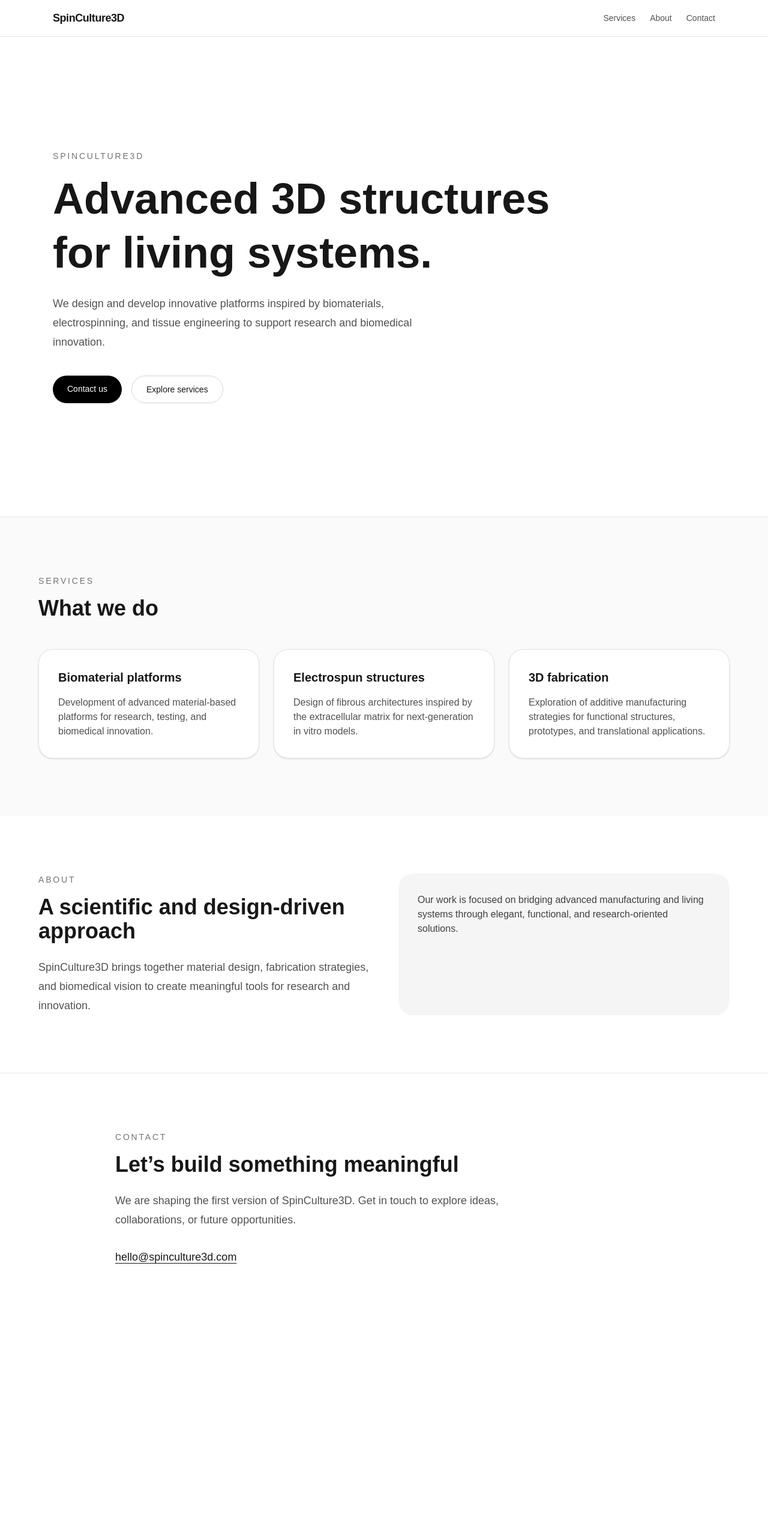
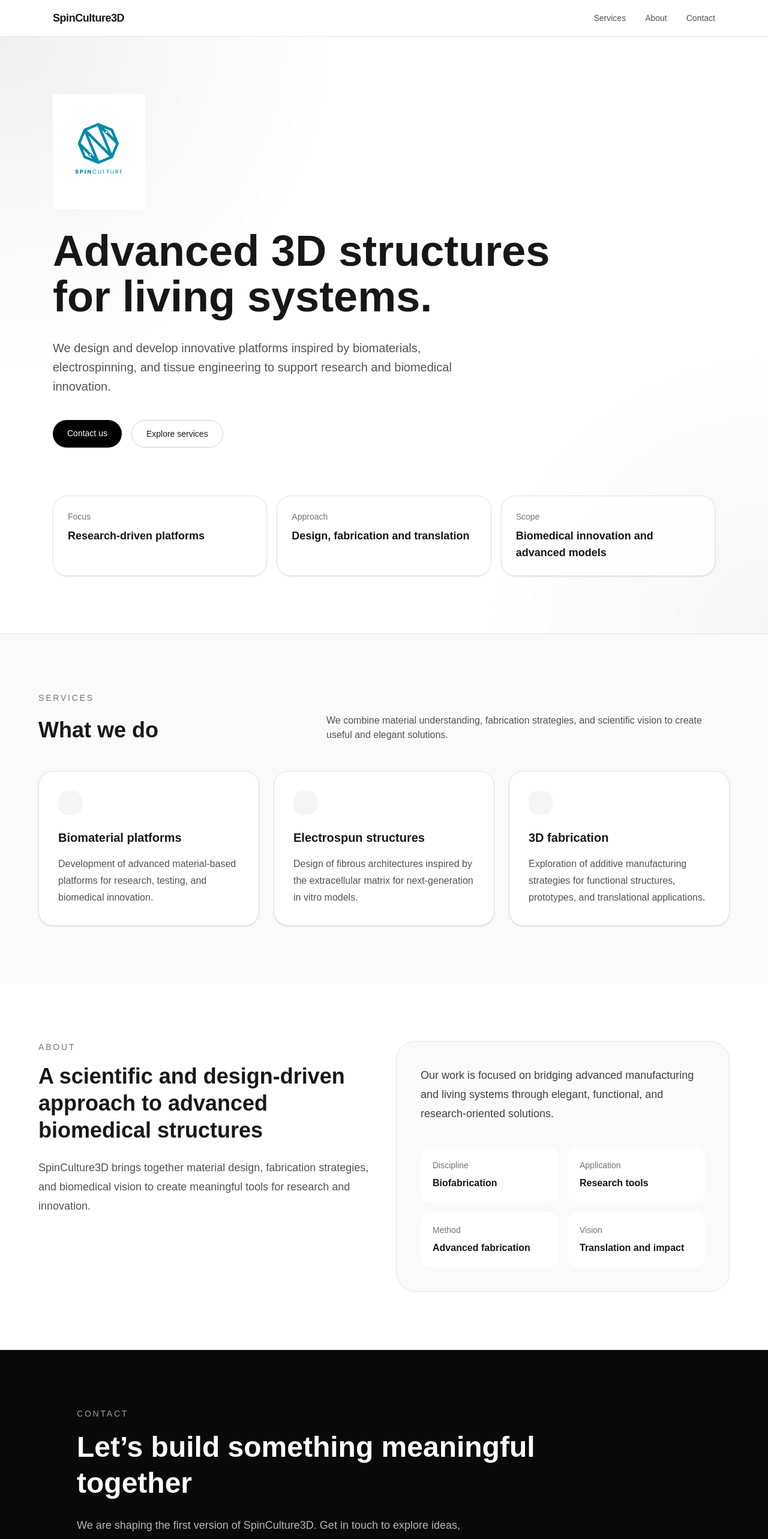
Before and after one commit to ecasanovab/spinculture3d-web, a Next.js app: page / in a window 1280 px wide. Shown: the top 2565 px of the page at 60% size. Before the commit the page ends 2205 px from the top, so only its background shows below. Built offline with nearby package versions, Linux system fonts and the light colour scheme.

Commit message:
Update homepage layout and logo

```diff
--- a/app/page.tsx
+++ b/app/page.tsx
@@ -1,13 +1,15 @@
+import Image from "next/image";
+
 export default function Home() {
   return (
     <main className="bg-white text-neutral-900">
-      <header className="sticky top-0 z-50 border-b border-neutral-200 bg-white/90 backdrop-blur">
+      <header className="sticky top-0 z-50 border-b border-neutral-200/80 bg-white/80 backdrop-blur-xl">
         <div className="mx-auto flex max-w-6xl items-center justify-between px-6 py-4">
           <a href="#" className="text-lg font-semibold tracking-tight">
             SpinCulture3D
           </a>
 
-          <nav className="hidden gap-6 text-sm text-neutral-600 md:flex">
+          <nav className="hidden items-center gap-8 text-sm text-neutral-600 md:flex">
             <a href="#services" className="transition hover:text-black">
               Services
             </a>
@@ -21,16 +23,28 @@ export default function Home() {
         </div>
       </header>
 
-      <section className="mx-auto flex min-h-screen max-w-6xl flex-col justify-center px-6 py-20">
-        <p className="mb-4 text-sm font-medium uppercase tracking-[0.2em] text-neutral-500">
-          SpinCulture3D
-        </p>
+      <section className="relative overflow-hidden">
+        <div className="absolute inset-0 bg-[radial-gradient(circle_at_top_left,rgba(0,0,0,0.06),transparent_35%),radial-gradient(circle_at_bottom_right,rgba(0,0,0,0.04),transparent_30%)]" />
 
-        <h1 className="max-w-4xl text-5xl font-semibold leading-tight md:text-7xl">
-          Advanced 3D structures for living systems.
+        <div className="relative mx-auto flex min-h-[92vh] max-w-6xl flex-col justify-center px-6 py-24">
+          <div className="mb-8">
+            <Image
+              src="/LOGO_VERTICAL .jpg"
+              alt="SpinCulture3D logo"
+              width={500}
+              height={500}
+              className="h-40 w-auto object-contain md:h-48"
+              priority
+            />
+          </div>
+
+          <h1 className="max-w-5xl text-5xl font-semibold leading-[1.05] md:text-7xl">
+            Advanced 3D structures
+            <br />
+            for living systems.
           </h1>
 
-        <p className="mt-6 max-w-2xl text-lg leading-8 text-neutral-600">
+          <p className="mt-8 max-w-2xl text-lg leading-8 text-neutral-600 md:text-xl">
             We design and develop innovative platforms inspired by biomaterials,
             electrospinning, and tissue engineering to support research and
             biomedical innovation.
@@ -51,6 +65,30 @@ export default function Home() {
               Explore services
             </a>
           </div>
+
+          <div className="mt-20 grid gap-4 md:grid-cols-3">
+            <div className="rounded-3xl border border-neutral-200 bg-white/70 p-6 shadow-sm backdrop-blur">
+              <p className="text-sm text-neutral-500">Focus</p>
+              <p className="mt-2 text-lg font-semibold">
+                Research-driven platforms
+              </p>
+            </div>
+
+            <div className="rounded-3xl border border-neutral-200 bg-white/70 p-6 shadow-sm backdrop-blur">
+              <p className="text-sm text-neutral-500">Approach</p>
+              <p className="mt-2 text-lg font-semibold">
+                Design, fabrication and translation
+              </p>
+            </div>
+
+            <div className="rounded-3xl border border-neutral-200 bg-white/70 p-6 shadow-sm backdrop-blur">
+              <p className="text-sm text-neutral-500">Scope</p>
+              <p className="mt-2 text-lg font-semibold">
+                Biomedical innovation and advanced models
+              </p>
+            </div>
+          </div>
+        </div>
       </section>
 
       <section
@@ -62,30 +100,37 @@ export default function Home() {
             Services
           </p>
 
-          <h2 className="mt-4 text-3xl font-semibold md:text-4xl">
-            What we do
-          </h2>
+          <div className="mt-4 flex flex-col gap-4 md:flex-row md:items-end md:justify-between">
+            <h2 className="text-3xl font-semibold md:text-4xl">What we do</h2>
+            <p className="max-w-2xl text-neutral-600">
+              We combine material understanding, fabrication strategies, and
+              scientific vision to create useful and elegant solutions.
+            </p>
+          </div>
 
           <div className="mt-12 grid gap-6 md:grid-cols-3">
-            <article className="rounded-3xl border border-neutral-200 bg-white p-8 shadow-sm">
+            <article className="group rounded-3xl border border-neutral-200 bg-white p-8 shadow-sm transition hover:-translate-y-1 hover:shadow-md">
+              <div className="mb-6 h-10 w-10 rounded-2xl bg-neutral-100" />
               <h3 className="text-xl font-semibold">Biomaterial platforms</h3>
-              <p className="mt-4 text-neutral-600">
+              <p className="mt-4 leading-7 text-neutral-600">
                 Development of advanced material-based platforms for research,
                 testing, and biomedical innovation.
               </p>
             </article>
 
-            <article className="rounded-3xl border border-neutral-200 bg-white p-8 shadow-sm">
+            <article className="group rounded-3xl border border-neutral-200 bg-white p-8 shadow-sm transition hover:-translate-y-1 hover:shadow-md">
+              <div className="mb-6 h-10 w-10 rounded-2xl bg-neutral-100" />
               <h3 className="text-xl font-semibold">Electrospun structures</h3>
-              <p className="mt-4 text-neutral-600">
+              <p className="mt-4 leading-7 text-neutral-600">
                 Design of fibrous architectures inspired by the extracellular
                 matrix for next-generation in vitro models.
               </p>
             </article>
 
-            <article className="rounded-3xl border border-neutral-200 bg-white p-8 shadow-sm">
+            <article className="group rounded-3xl border border-neutral-200 bg-white p-8 shadow-sm transition hover:-translate-y-1 hover:shadow-md">
+              <div className="mb-6 h-10 w-10 rounded-2xl bg-neutral-100" />
               <h3 className="text-xl font-semibold">3D fabrication</h3>
-              <p className="mt-4 text-neutral-600">
+              <p className="mt-4 leading-7 text-neutral-600">
                 Exploration of additive manufacturing strategies for functional
                 structures, prototypes, and translational applications.
               </p>
@@ -95,14 +140,15 @@ export default function Home() {
       </section>
 
       <section id="about" className="px-6 py-24">
-        <div className="mx-auto grid max-w-6xl gap-12 md:grid-cols-2">
+        <div className="mx-auto grid max-w-6xl gap-10 md:grid-cols-2">
           <div>
             <p className="text-sm font-medium uppercase tracking-[0.2em] text-neutral-500">
               About
             </p>
 
-            <h2 className="mt-4 text-3xl font-semibold md:text-4xl">
-              A scientific and design-driven approach
+            <h2 className="mt-4 max-w-xl text-3xl font-semibold leading-tight md:text-4xl">
+              A scientific and design-driven approach to advanced biomedical
+              structures
             </h2>
 
             <p className="mt-6 text-lg leading-8 text-neutral-600">
@@ -112,44 +158,73 @@ export default function Home() {
             </p>
           </div>
 
-          <div className="rounded-3xl bg-neutral-100 p-8">
-            <p className="text-neutral-700">
+          <div className="rounded-[2rem] border border-neutral-200 bg-neutral-50 p-8 md:p-10">
+            <p className="text-lg leading-8 text-neutral-700">
               Our work is focused on bridging advanced manufacturing and living
               systems through elegant, functional, and research-oriented
               solutions.
             </p>
+
+            <div className="mt-10 grid grid-cols-2 gap-4">
+              <div className="rounded-2xl bg-white p-5">
+                <p className="text-sm text-neutral-500">Discipline</p>
+                <p className="mt-2 font-semibold">Biofabrication</p>
+              </div>
+
+              <div className="rounded-2xl bg-white p-5">
+                <p className="text-sm text-neutral-500">Application</p>
+                <p className="mt-2 font-semibold">Research tools</p>
+              </div>
+
+              <div className="rounded-2xl bg-white p-5">
+                <p className="text-sm text-neutral-500">Method</p>
+                <p className="mt-2 font-semibold">Advanced fabrication</p>
+              </div>
+
+              <div className="rounded-2xl bg-white p-5">
+                <p className="text-sm text-neutral-500">Vision</p>
+                <p className="mt-2 font-semibold">Translation and impact</p>
+              </div>
+            </div>
           </div>
         </div>
       </section>
 
       <section
         id="contact"
-        className="border-t border-neutral-200 px-6 py-24"
+        className="border-t border-neutral-200 bg-neutral-950 px-6 py-24 text-white"
       >
-        <div className="mx-auto max-w-4xl">
-          <p className="text-sm font-medium uppercase tracking-[0.2em] text-neutral-500">
+        <div className="mx-auto max-w-5xl">
+          <p className="text-sm font-medium uppercase tracking-[0.2em] text-white/60">
             Contact
           </p>
 
-          <h2 className="mt-4 text-3xl font-semibold md:text-4xl">
-            Let’s build something meaningful
+          <h2 className="mt-4 max-w-3xl text-3xl font-semibold leading-tight md:text-5xl">
+            Let’s build something meaningful together
           </h2>
 
-          <p className="mt-6 max-w-2xl text-lg leading-8 text-neutral-600">
+          <p className="mt-6 max-w-2xl text-lg leading-8 text-white/70">
             We are shaping the first version of SpinCulture3D. Get in touch to
             explore ideas, collaborations, or future opportunities.
           </p>
 
-          <div className="mt-8">
+          <div className="mt-10">
             <a
               href="mailto:hello@spinculture3d.com"
-              className="text-lg font-medium underline underline-offset-4"
+              className="inline-flex rounded-full bg-white px-6 py-3 text-sm font-medium text-black transition hover:opacity-90"
             >
               hello@spinculture3d.com
             </a>
           </div>
         </div>
       </section>
+
+      <footer className="border-t border-neutral-200 bg-white px-6 py-8">
+        <div className="mx-auto flex max-w-6xl flex-col gap-3 text-sm text-neutral-500 md:flex-row md:items-center md:justify-between">
+          <p>© 2026 SpinCulture3D</p>
+          <p>Built for biomaterials, biofabrication, and living systems.</p>
+        </div>
+      </footer>
     </main>
   );
 }
```
Also changed, not shown: public/LOGO_VERTICAL .jpg (added). Lines whose indentation alone changed are shown as unchanged.
